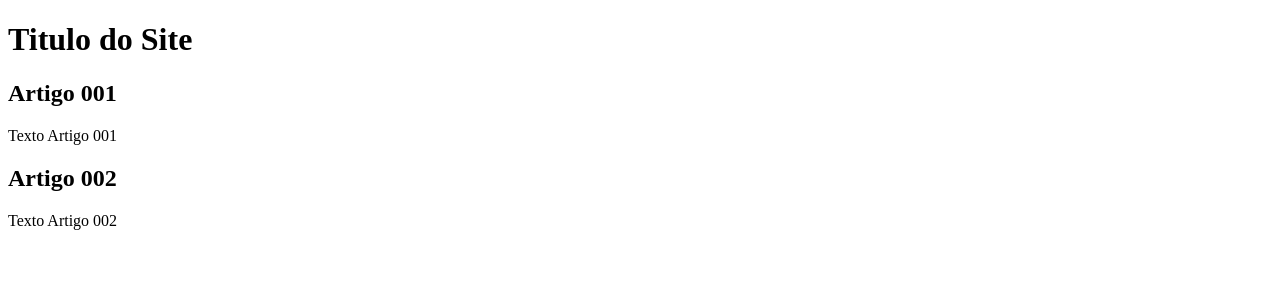
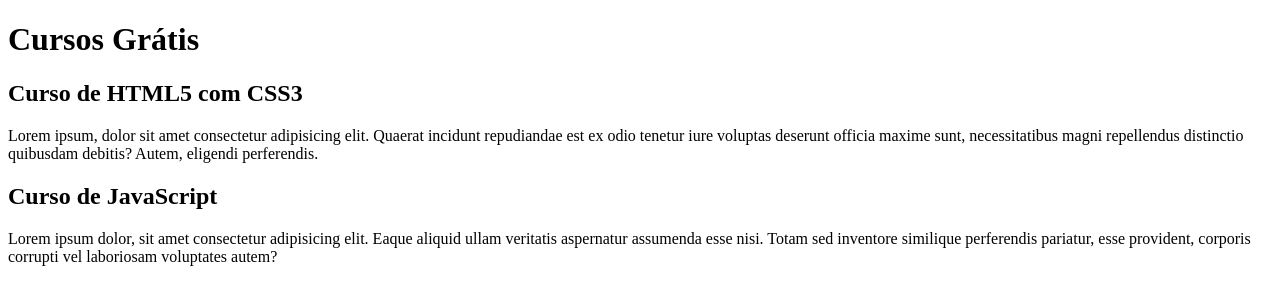
Before and after one commit to GabrielAraujo02/projeto-site, a plain HTML site: page index.html in a window 1280 px wide. Drawn offline with Linux system fonts and the light colour scheme.

Commit message:
comecei a escrever o conteúdo

```diff
--- a/index.html
+++ b/index.html
@@ -9,15 +9,15 @@
 <body>
     <main>
         <header>
-            <h1>Titulo do Site</h1>
+            <h1>Cursos Grátis</h1>
         </header>
         <article>
-            <h2>Artigo 001</h2>
-            <p>Texto Artigo 001</p>
+            <h2>Curso de HTML5 com CSS3</h2>
+            <p>Lorem ipsum, dolor sit amet consectetur adipisicing elit. Quaerat incidunt repudiandae est ex odio tenetur iure voluptas deserunt officia maxime sunt, necessitatibus magni repellendus distinctio quibusdam debitis? Autem, eligendi perferendis.</p>
         </article>
         <article>
-            <h2>Artigo 002</h2>
-            <p>Texto Artigo 002</p>
+            <h2>Curso de JavaScript</h2>
+            <p>Lorem ipsum dolor, sit amet consectetur adipisicing elit. Eaque aliquid ullam veritatis aspernatur assumenda esse nisi. Totam sed inventore similique perferendis pariatur, esse provident, corporis corrupti vel laboriosam voluptates autem?</p>
         </article>
     </main>
 
```
